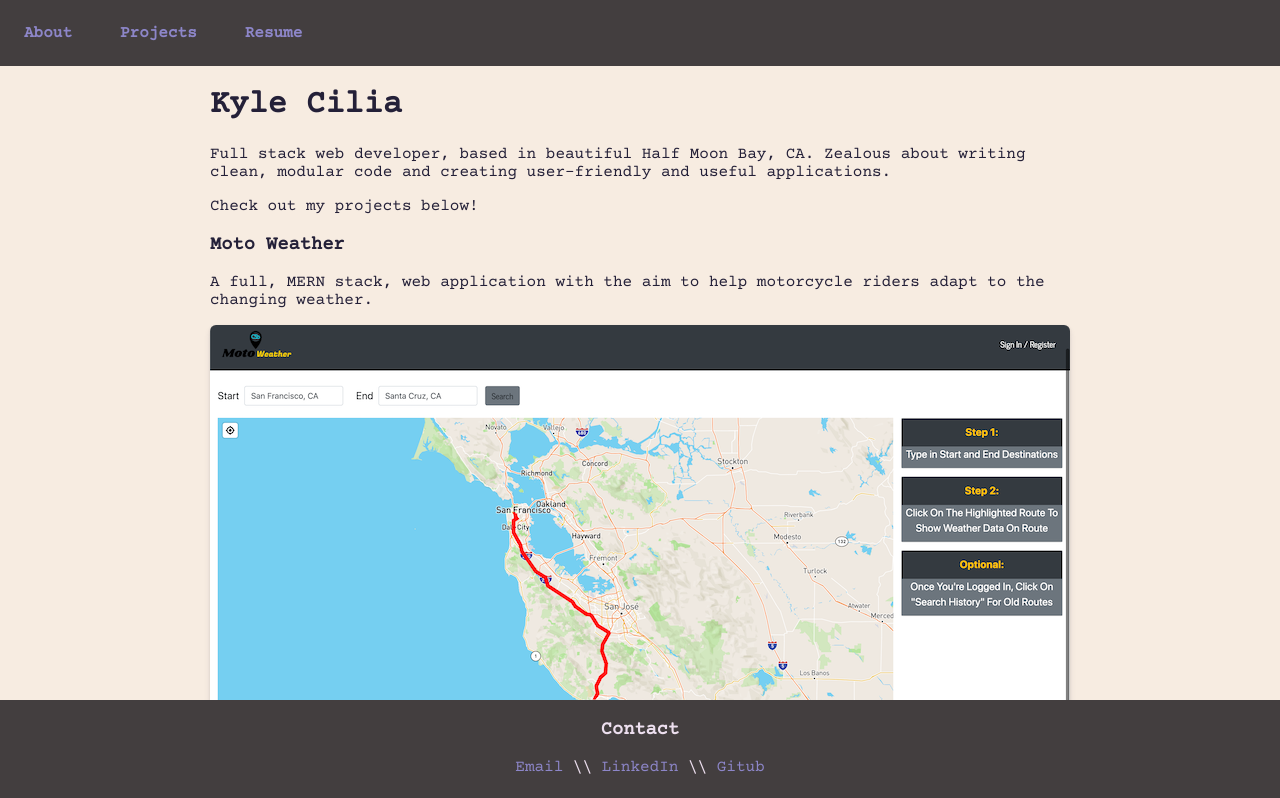
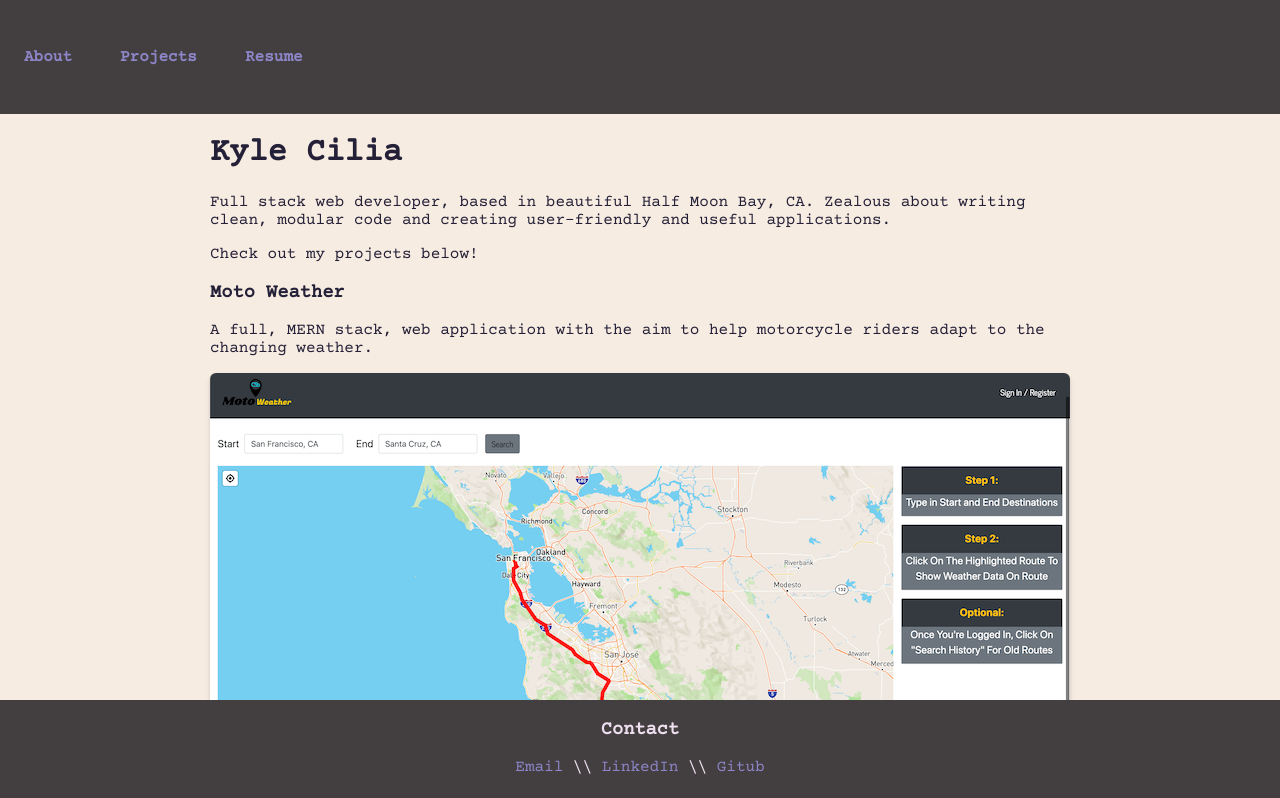
Before and after one commit to freshmangoes/portfolio, a React (Create React App) app: page / in a window 1280 px wide. Shown: the top 798 px of the page. Built offline with nearby package versions, Linux system fonts and the light colour scheme.

Commit message:
Adds hover effect to navbar items

```diff
--- a/src/components/Nav/Nav.js
+++ b/src/components/Nav/Nav.js
@@ -9,9 +9,9 @@ const Nav = () => {
 	return (
 		<div className='navbar-container'>
 			<nav className='navbar' id='navbar'>
-				<a href='#contact'>About</a>
-				<a href='#projects'>Projects</a>
-				<a href='#resume'>Resume</a>
+				<a className='hvr-float' href='#contact'>About</a>
+				<a className='hvr-float' href='#projects'>Projects</a>
+				<a className='hvr-float' href='#resume'>Resume</a>
 			</nav>
 		</div>
 	);
--- a/src/components/Nav/Navbar.css
+++ b/src/components/Nav/Navbar.css
@@ -1,4 +1,25 @@
 /** @format */
+
+
+/* credits to github.com/ianlunn for hover effect */
+/* Float */
+.hvr-float {
+  display: inline-block;
+  vertical-align: middle;
+  -webkit-transform: perspective(1px) translateZ(0);
+  transform: perspective(1px) translateZ(0);
+  box-shadow: 0 0 1px rgba(0, 0, 0, 0);
+  -webkit-transition-duration: 0.3s;
+  transition-duration: 0.3s;
+  -webkit-transition-property: transform;
+  transition-property: transform;
+  -webkit-transition-timing-function: ease-out;
+  transition-timing-function: ease-out;
+}
+.hvr-float:hover, .hvr-float:focus, .hvr-float:active {
+  -webkit-transform: translateY(-8px);
+  transform: translateY(-8px);
+}
 
 .navbar-container {
 	display: flex;
```
